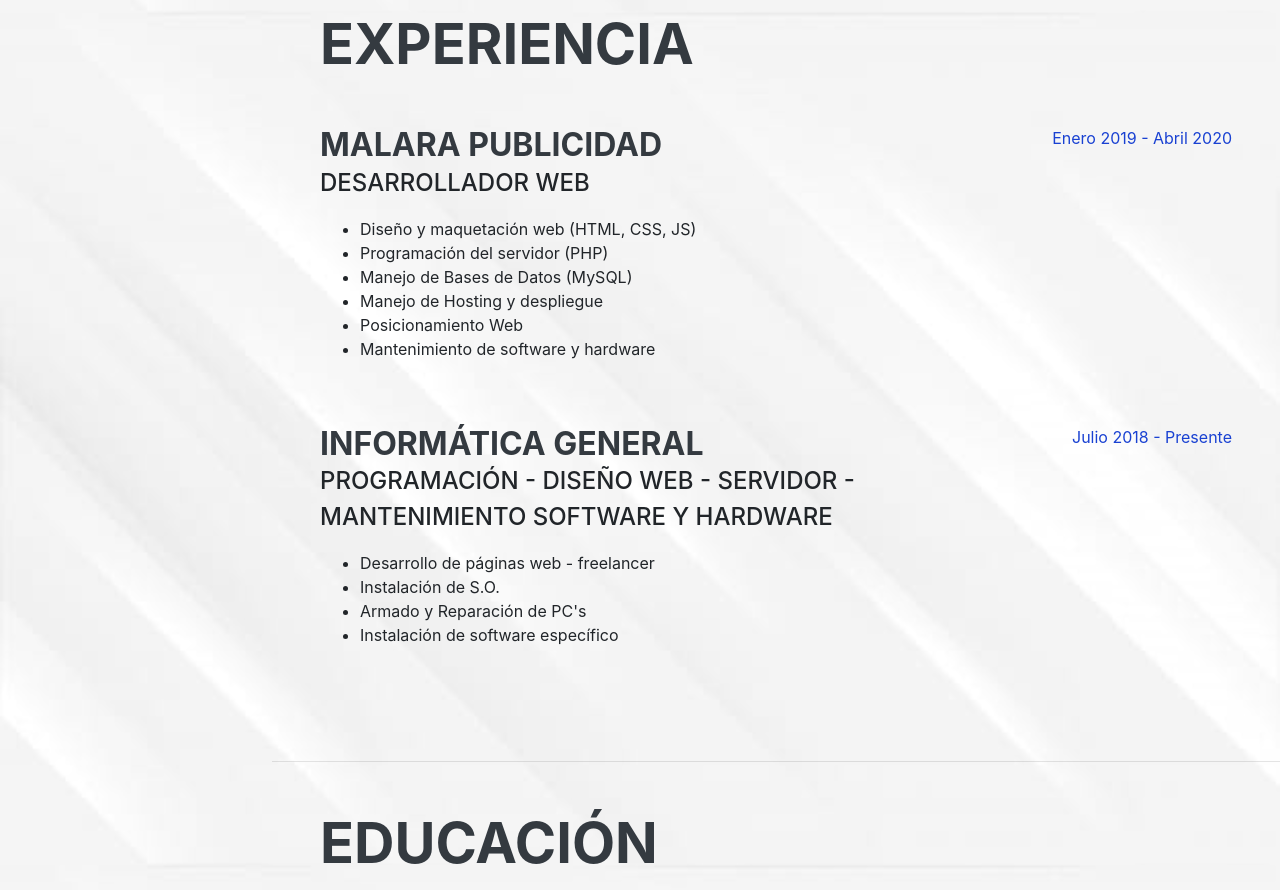
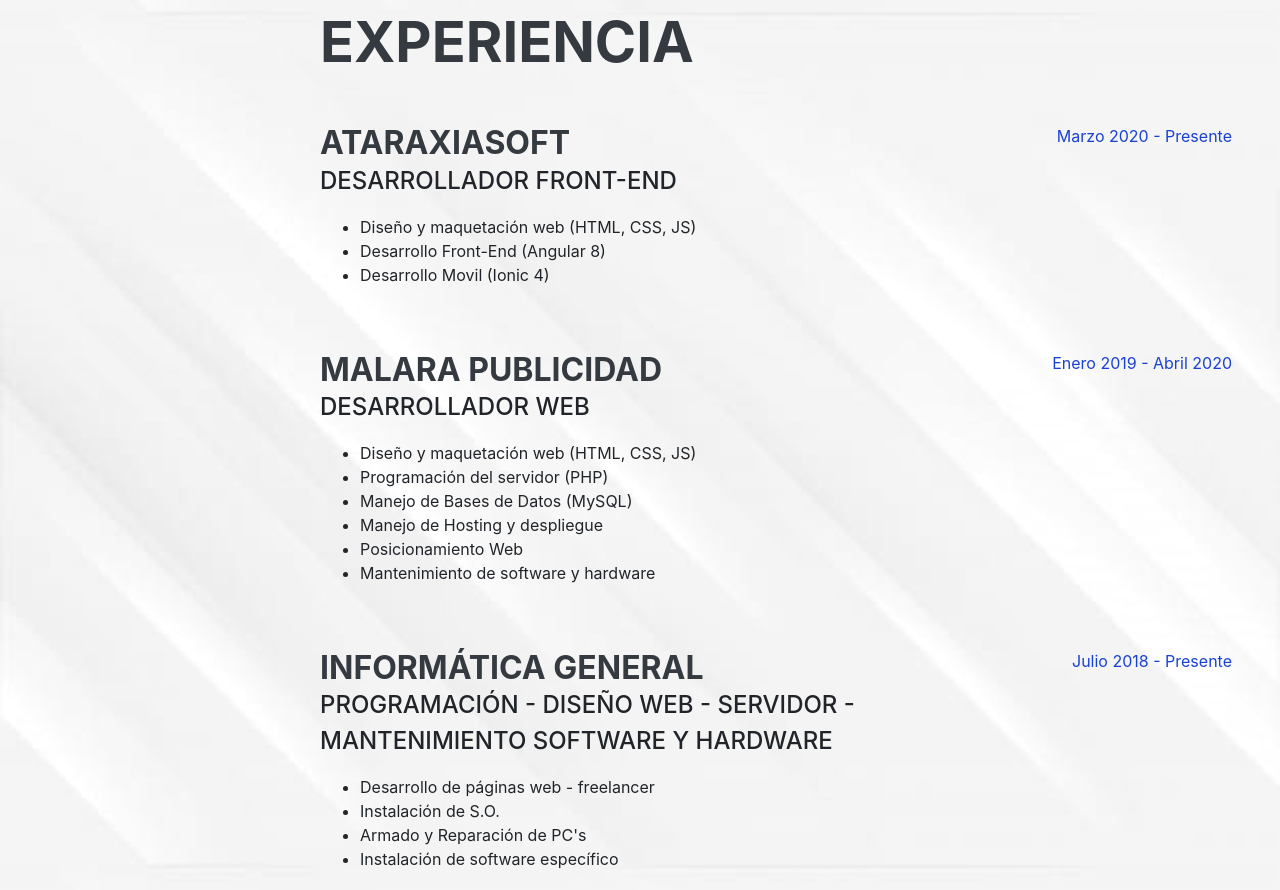
Before and after one commit to fernandoromo401/portfolio, a plain HTML site: page index.html in a window 1280 px wide. Shown: the part 840-1730 px from the top of the page. Drawn offline with Linux system fonts and the light colour scheme; a web font is replaced by a local one.

Commit message:
cambios 20/4/20

```diff
--- a/index.html
+++ b/index.html
@@ -104,6 +104,21 @@
     <section class="resume-section p-3 p-lg-5 d-flex align-items-center" id="experience">
       <div class="w-100">
         <h2 class="mb-5">Experiencia</h2>
+
+        <div class="resume-item d-flex flex-column flex-md-row justify-content-between mb-5">
+          <div class="resume-content">
+            <h3 class="mb-0">AtaraxiaSoft</h3>
+            <div class="subheading mb-3">Desarrollador Front-End</div>
+            <ul>
+              <li>Diseño y maquetación web (HTML, CSS, JS)</li>
+              <li>Desarrollo Front-End (Angular 8)</li>
+              <li>Desarrollo Movil (Ionic 4)</li>
+            </ul>
+          </div>
+          <div class="resume-date text-md-right">
+            <span class="text-primary">Marzo 2020 - Presente</span>
+          </div>
+        </div>
 
         <div class="resume-item d-flex flex-column flex-md-row justify-content-between mb-5">
           <div class="resume-content">
@@ -314,6 +329,12 @@
           <h2 class="mb-5">Proyectos Personales</h2>
           <div class="container">
               <ul>
+                <a target="_blank" href="https://fernandoromo401.github.io/AtaraxiaSoft/"><strong>Maquetación Web</strong></a>
+                <ol>
+                  <li>Creado HTML, CSS, JS</li>
+                  <li>Maquetación desde cero de la web</li>
+                  <li>Estado: En proceso</li>
+                </ol>
                 <a href=""><strong>App de Tareas</strong></a>
                 <ol>
                   <li>Creado con Ionic y Angular</li>
```
